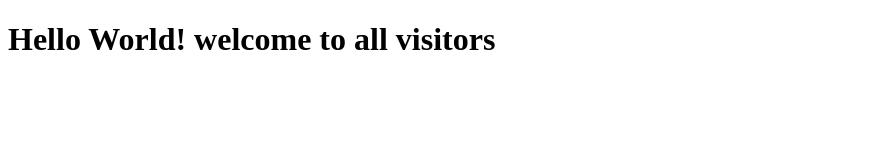
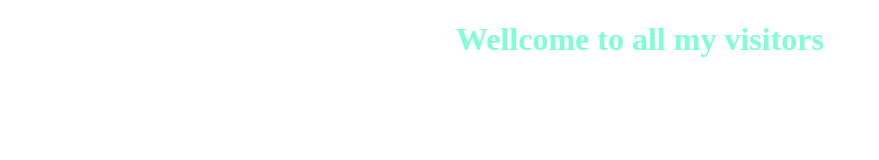
Before and after one commit to Shehrozbukhari/bootcamp2020, a plain HTML site: page index.html in a window 1280 px wide. Shown: the whole page, without its empty margins (0-879 px from the left). Drawn offline with Linux system fonts and the light colour scheme.

Commit message:
update head colors

```diff
--- a/index.html
+++ b/index.html
@@ -4,7 +4,7 @@
     <title>Hello EveryOne</title>
 </head>
 <body>
-    <h1>Hello World! welcome to all visitors</h1>
+    <h1 style="text-align:center;color:aquamarine;"> Wellcome to all my visitors </h1>
 
 </html>
 </body>
```
